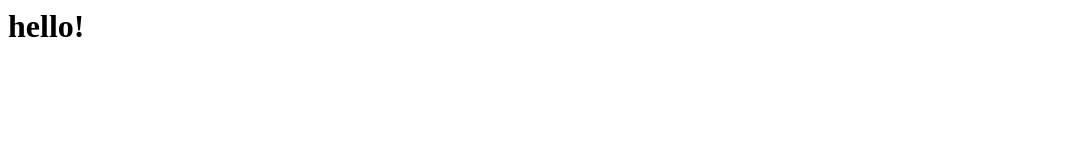
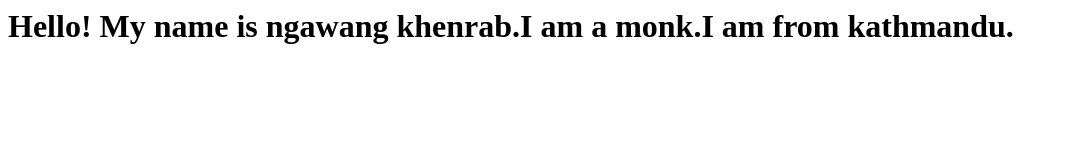
Before and after one commit to ngawangkhenrab/Ngawang-Khenrab, a plain HTML site: page index.html in a window 1280 px wide. Shown: the whole page, without its empty margins (0-1068 px from the left). Drawn offline with Linux system fonts and the light colour scheme.

Commit message:
Update index.html

```diff
--- a/index.html
+++ b/index.html
@@ -1,5 +1,5 @@
 <html>
   <body>
-    <h1>hello!</h1>
+    <h1>Hello! My name is ngawang khenrab.I am a monk.I am from kathmandu.</h1>
   </body>
 </html>
```
